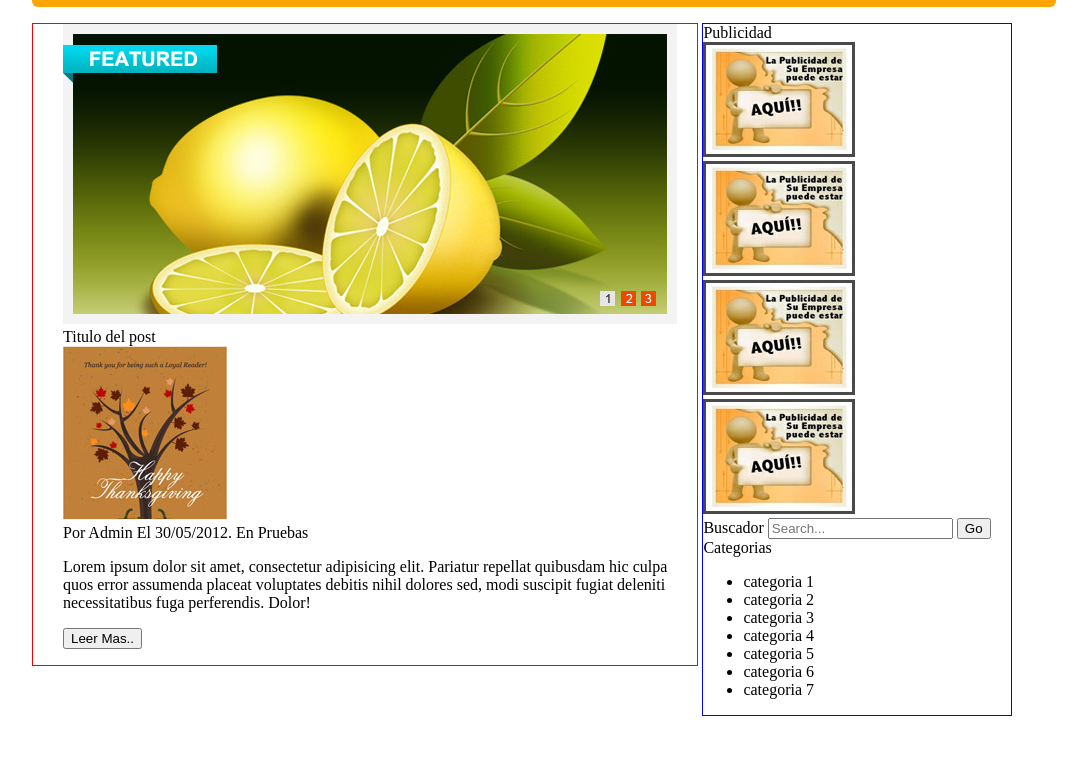
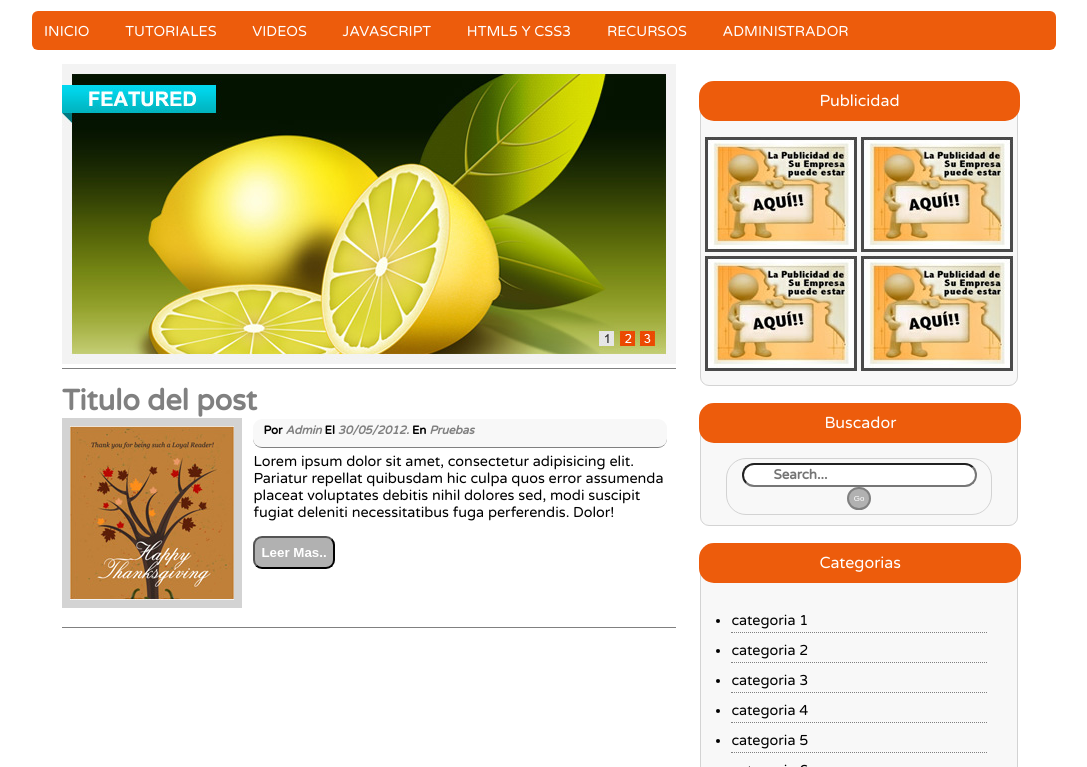
Before and after one commit to DiegoGuemez/pw2171, a plain HTML site: page practica03css/index.html in a window 1280 px wide. Shown: the part 116-883 px from the top of the page, without its empty margins (96-1183 px from the left). Before the commit the page ends 832 px from the top, so only its background shows below. Drawn offline with Linux system fonts and the light colour scheme; a web font is replaced by a local one.

Commit message:
Practica 03 CSS completada

```diff
--- a/practica03css/css/estilos.css
+++ b/practica03css/css/estilos.css
@@ -4,32 +4,180 @@ body{
 	max-width: 1024px;
 }
 header nav{
-	background: orange;
+	font-family: 'Varela Round', sans-serif;
+	font-size: .9em;
+	margin-top: 50px;
+	background: #ED5C0C;
 	border-radius: 6px;
 }
 header nav ul{
 	padding: 12px 0px 10px 12px;
 }
 header nav ul li{
-	margin-right: 20px;
+	margin-right: 32px;
 	display: inline-block;
 	color: white;
+}
+.logo{
+	margin-left: 15px;
 }
 .red{
 	float: right;
 	margin-top: -40px;
+	margin-right: 20px;
+}
+.miThema{
+	margin-left: 15px;
+	color: #F0F0F0 ;
+	font-family: 'Londrina Shadow', cursive;
+	font-size: 1.5em;
+}
+.admin{
+	font-size: .8em;
+	background: #F8F8F8;
+	padding: 4px 193px 10px 10px;
+	border-bottom: 1px solid gray;
+	border-radius: 9px;
+	font-family: 'Varela Round', sans-serif;
+	font-weight: bold;
+}
+.publicidad, .buscador, .categorias{
+	color: white;
+	text-align: center;
+	margin-top: 15px;
+	padding: 10px 120px;
+	background: #ED5C0C;
+	border-radius: 15px;
+}
+.buscador{
+	padding: 10px 125px;
+}
+.tituloPost{
+	font-size: 1.8em;
+	color: gray;
+	font-family: 'Varela Round', sans-serif;
+	font-weight: bold;
+}
+.colorGris{
+	color: gray;
+	font-style: italic;
 }
 #seccion01 article[id="secc01art01"], [id="secc01art02"]{
 	display: inline-block;
 }
+#secc01art01-2-1{
+	vertical-align: top;
+	width: 29.7%;
+}
+#secc01art01-2-1 img{
+	border: 8px solid lightgray;
+}
+#secc01art01-2-2{
+	vertical-align: top;
+	width: 68%;
+	font-family: 'Varela Round', sans-serif;
+	font-size: .9em;
+	margin-left: 5px;
+}
+#secc01art01-2-2 input[type="button"]{
+	color: white;
+	background: #B1B1B1;
+	border-radius: 9px;
+	font-weight: bold;
+	padding: 7px 6px;
+}
+#porAdmin{
+	margin-top: 3px;
+	margin-bottom: 15px;
+}
 #secc01art01{
-	border: 1px solid red;
 	padding: 0px 20px 0px 30px;
 	vertical-align: top;
 	width: 60%;
 }
+#artLem{
+	padding: 0px 50px 0px 0px;
+	border-bottom: 1px solid gray;
+}
+#busqueda{
+	border: 1px solid lightgray;
+	margin: 0px 25px;
+	padding: 4px 0px;
+	border-radius: 20px;
+}
+#busqueda input[type="search"]{
+	font-family: 'Varela Round', sans-serif;
+	font-weight: bold;
+	border-radius: 12px;
+	padding: 2px 30px;
+	color: #000000;
+}
+#busqueda input[type="button"]{
+	color: white;
+	background: #B1B1B1;
+	padding: 5px 5px;
+	border: 2px solid gray;
+	border-radius: 20px;
+	font-size: .5em;
+}
+#cat{
+	margin-left: -10px;
+}
+#secc01art01-2{
+	margin-top: 15px;
+	padding-bottom: 15px;
+	border-bottom: 1px solid gray;
+}
+#secc01art01-2 article[id="secc01art01-2-1"], [id="secc01art01-2-2"]{
+	display: inline-block;
+}
 #secc01art02{
-	border: 1px solid blue;
+	/*text-align: center;*/
+	margin-top: 20px;
 	vertical-align: top;
-	width: 30%;
+	width: 31%;
 }
+#secc01art02-1, #secc01art02-2{
+	text-align: center;
+}
+#secc01art02-1, #secc01art02-2, #secc01art02-3{
+	background: #F8F8F8;
+	border-radius: 9px;
+	margin-bottom: 20px;
+	border: 1px solid lightgray
+}
+#secc01art02-1-1, #secc01art02-2-1, #secc01art02-3-1{
+	font-family: 'Varela Round', sans-serif;
+	margin-left: -2px;
+	margin-top: 6px;
+}
+#publicidadImg{
+	margin-top: 26px;
+}
+#secc01art02-1{
+	padding-bottom: 10px;
+}
+#secc01art02-2{
+	padding-bottom: 10px;
+}
+#secc01art02-3{
+	padding-bottom: 2px;
+}
+#secc01art02-3 ul li{
+	font-family: 'Varela Round', sans-serif;
+	font-size: .9em;
+	border-bottom: 1px solid gray;
+	border-bottom-style: dotted;
+	margin-right: 30px;
+	padding-bottom: 3px;
+	padding-top: 9px;
+}
+#secc01art02-2-1{
+	margin-bottom: 25px;
+}
+#secc01art02-3-1{
+	margin-bottom: 30px;
+}
+#secc01art02-3-1{
+	text-align: center;
+}
--- a/practica03css/index.html
+++ b/practica03css/index.html
@@ -4,10 +4,11 @@
 	<meta charset="utf-8" />
 	<title>Practica CSS3 03</title>
 	<link rel="stylesheet" href="css/estilos.css">
+    <link href="https://fonts.googleapis.com/css?family=Cabin|Londrina+Shadow|Varela+Round" rel="stylesheet">
 </head>
 <body>
     <header>
-    	<img src="img/logo.jpg" alt="">
+    	<span class="logo"><img src="img/logo.jpg" alt=""></span>
     	<br>
     	<span class="miThema">MI THEMA EN HTML5</span>
     	<br>
@@ -30,37 +31,50 @@
     </header>
     <section id="seccion01">
     <article id="secc01art01">
-    	<article>
+    	<article id="artLem">
     		<img src="img/slider.jpg" alt="">
     	</article>
-    	<article>
-    		<span class="tituloPost">Titulo del post</span>
-    		<br>
+    	<article id="secc01art01-2">
+    		<span class="tituloPost">Titulo del post <br></span>
+            <article id="secc01art01-2-1">
                 <img src="img/img-post.jpg" alt="">
-    		<br>
+            </article>
+            <article id="secc01art01-2-2">
+                <article id="porAdmin">
                     <span class="admin">Por <span class="colorGris">Admin</span> El <span class="colorGris">30/05/2012.</span> En <span class="colorGris">Pruebas</span></span>
-    		<p>
+                </article>
                 Lorem ipsum dolor sit amet, consectetur adipisicing elit. Pariatur repellat quibusdam hic culpa quos error assumenda placeat voluptates debitis nihil dolores sed, modi suscipit fugiat deleniti necessitatibus fuga perferendis. Dolor!
                 <p>
                 <input type="button" value="Leer Mas..">
             </article>
     	</article>
+    </article>
     <article id="secc01art02">
-    	<article>
+    	<article id="secc01art02-1">
+            <article id="secc01art02-1-1">
                 <span class="publicidad">Publicidad</span>
-    		<br>
+            </article>
+    		<article id="publicidadImg">
                 <img src="img/publicidad.jpg" alt="">
                 <img src="img/publicidad.jpg" alt="">
                 <img src="img/publicidad.jpg" alt="">
                 <img src="img/publicidad.jpg" alt="">
             </article>
-    	<article>
+    	</article>
+    	<article id="secc01art02-2">
+            <article id="secc01art02-2-1">
                 <span class="buscador">Buscador</span>
+            </article>
+            <article id="busqueda">
                 <input type="search" placeholder="Search...">
                 <input type="button" value="Go">
             </article>
-    	<article>
+    	</article>
+    	<article id="secc01art02-3">
+            <article id="secc01art02-3-1">
                 <span class="categorias">Categorias</span>
+            </article>
+            <article id="cat">
                 <ul>
                     <li>categoria 1</li>
                     <li>categoria 2</li>
@@ -72,6 +86,8 @@
                 </ul>
             </article>
     	</article>
+    </article>
     </section>
 </body>
 </html>
+<!-- No ser pendejo -->
```
Lines whose indentation alone changed are shown as unchanged.
